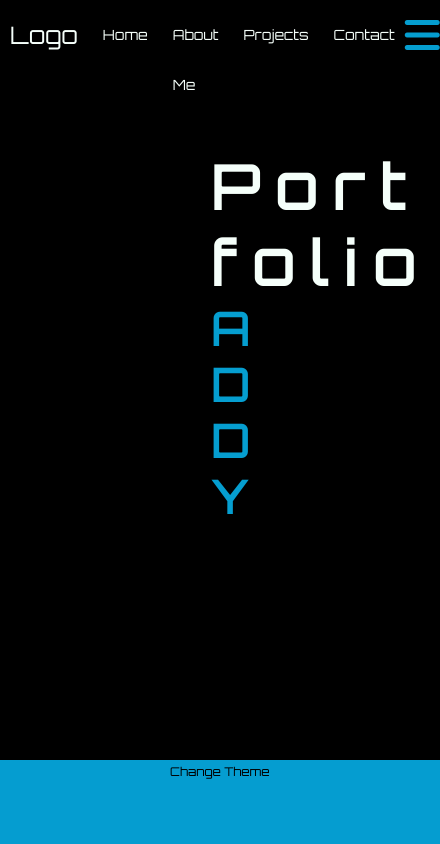
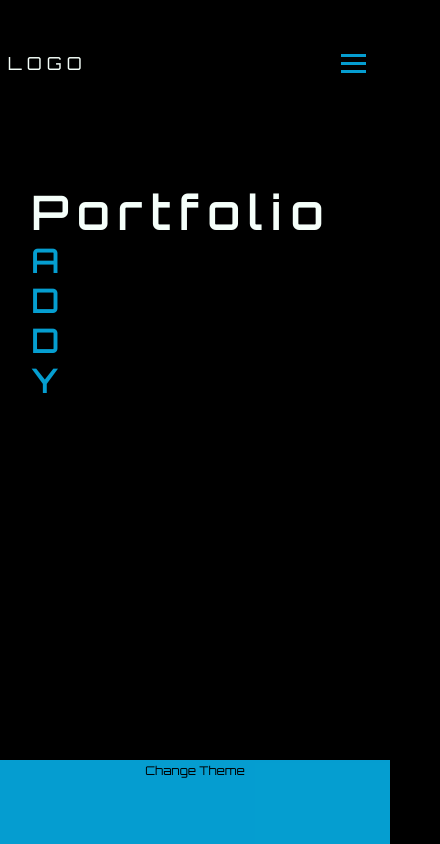
Before and after one commit to Paddyaa5/portfolio, a plain HTML site: page index.html in a window 390 px wide. Shown: the whole page, 440 px wide, since content can reach past the window. Drawn offline with Linux system fonts and the light colour scheme.

Commit message:
navbar re-sizing complete - Added new menu animations

```diff
--- a/app.js
+++ b/app.js
@@ -1,3 +1,18 @@
-const drop = () => {
+const navSlide = () => {
+    const menu = document.querySelector('.menu');
+    const nav = document.querySelector('.links');
+    const links = document.querySelectorAll('.links li');
 
+    menu.addEventListener('click', () => {
+        nav.classList.toggle('linksActive')
+        links.forEach ((link, index) => {
+            if(link.style.animation){
+                link.style.animation = ''
+            } else {
+                link.style.animation = `linkFade 0.5s ease forwards ${index / 7+.5}s`;
+            }
+        });
+        menu.classList.toggle('exit');
+    });
 }
+navSlide();
--- a/index.html
+++ b/index.html
@@ -5,24 +5,27 @@
     <meta name="viewport" content="width=device-width, initial-scale=1.0">
     <title>Paddy Anderson Portfolio</title>
     <link rel="stylesheet" type="text/css" href="style.css">
-    <script src="https://kit.fontawesome.com/9013eaf28d.js" crossorigin="anonymous"></script>
 </head>
 <body>
     <div class="grid">
-        <header>
-            <div class="logo">Logo</div>
+        <div class="header">
             <nav>
-                <ul>
-                    <li><a href="">Home</a></li>
-                    <li><a href="">About Me</a></li>
-                    <li><a href="projects.html">Projects</a></li>
-                    <li><a href="">Contact</a></li>
+                <div class="logo">Logo</div>
+                <ul class="links">
+                    <li><a href="#"></a>Home</li>
+                    <li><a href="#"></a>About Me</li>
+                    <li><a href="projects.html"></a>Projects</li>
+                    <li><a href="#"></a>Contact</li>
                 </ul>
+                <div class="menu">
+                    <div class="line1"></div>
+                    <div class="line2"></div>
+                    <div class="line3"></div>
+                </div>
             </nav>
-            <div class="menuTog"><i class="fas fa-bars"></i></div>
-        </header>
+        </div>
         <div class="main">
-            <h1>P o  r  t  f  o  l  i  o <br>
+            <h1>Portfolio<br>
                 <p id="a">A</p>
                 <p id="d1">D</p>
                 <p id="d2">D</p>
--- a/style.css
+++ b/style.css
@@ -3,90 +3,76 @@
 *{
     margin: 0;
     padding: 0;
+    box-sizing: border-box;
+    font-family: 'Orbitron', sans-serif;
 }
 body{
     background: black;
-    font-family: 'Orbitron', sans-serif;
 }
 .grid {
     display: grid;
     height: 100vh;
     grid-template-columns: 1fr;
-    grid-template-rows: 15% 75% 10%;
+    grid-template-rows: 15vh 75vh 10vh;
     grid-template-areas: "Header" "Main" "Footer";
 }
-header{
+.header{
     grid-area: Header;
     width: 100%;
+}
+nav{
     display: flex;
+    justify-content: space-between;
+    align-items: center;
+    min-height: 15vh;
+    margin-left: 2%;
 }
-header .logo{
+.logo{
     color: mintcream;
-    line-height: 50px;
-    font-size: 24px;
-    float: left;
-    margin-top: 10px;
-    margin-left: 10px;
+    text-transform: uppercase;
+    letter-spacing: 5px;
+    font-size: 18px;
 }
-header nav{
-    width: 85%;
-    margin-right: 10px;
+.links{
+    display: flex;
+    justify-content: space-around;
+    width: 45%;
+    margin-right: 5%;
 }
-
-header nav ul{
-    float: right;
-    margin-top: 10px;
-    padding: 0;
-    display: flex;
+.links li{
+    list-style: none;
+    text-decoration: none;
+    color: mintcream;
+    font-size: 12px;
+    font-weight: bold;
+    letter-spacing: 3px;
+    cursor: pointer;
 }
-header nav ul li{
-    list-style-type: none;
-    padding-left: 20px;
-    margin-left: 5px;
+.menu{
+    display: none;
+    cursor: pointer;
 }
-header nav ul li a{
-    color: mintcream;
-    line-height: 50px;
-    font-size: 14px;
-    text-decoration: none;
+.menu div{
+    width: 25px;
+    height: 3px;
+    background-color: rgba(6, 187, 247, 0.842);
+    margin: 5px;
+    transition: all 0.3s;
 }
-#projects{
-    display: none;
-}
-
-.menuTog{
-    color:rgba(6, 187, 247, 0.842);
-    float: right;
-    line-height: 50px;
-    font-size: 40px;
-    cursor: pointer;
-    margin-top: 10px;
-}
-
 .main {
     grid-area: Main;
 }
 h1{
-    font-family: 'Orbitron', sans-serif;
     color: mintcream;
     font-size: 60px;
-    margin-left: 25vh;
+    margin-left: 10%;
     margin-top: 5%;
+    letter-spacing: 18px;
 }
 #a, #d1, #d2, #y {
-    font-family: 'Orbitron', sans-serif;
     color: rgba(6, 187, 247, 0.842);
     font-size: 45px;
 }
-/* h1{
-    animation-name: rotation;
-    animation-duration: 3s;
-    animation-delay: 1s;
-}
-@keyframes rotation {
-    from {transform: rotate(0deg);}
-    to {transform: rotate(359deg);}
-} */
 #a:hover{
     color: teal;
 }
@@ -121,3 +107,88 @@ h1{
     color: mintcream;
     text-align: center;
 }
+
+
+
+/* For screen sizing */
+
+@media screen and (max-width: 1024px){
+    .links{
+        display: flex;
+        justify-content: space-around;
+        width: 75%;
+        margin-right: 5%;
+    }
+    h1{
+        font-size: 50px;
+        margin-left: 12%;
+        margin-top: 10%;
+        letter-spacing: 14px;
+    }
+    #a, #d1, #d2, #y {
+        font-size: 35px;
+    }
+}
+@media screen and (max-width: 768px){
+    h1{
+        font-size: 45px;
+        margin-left: 8%;
+        margin-top: 15%;
+        letter-spacing: 10px;
+    }
+    #a, #d1, #d2, #y {
+        font-size: 32px;
+    }
+    body{
+        overflow-x: hidden;
+    }
+    .links{
+        position: fixed;
+        right: 0px;
+        height: 75vh;
+        top: 15vh;
+        background-color: black;
+        display: flex;
+        flex-direction: column;
+        align-items: center;
+        width: 30%;
+        margin-right: 0%;
+        transform: translateX(100%);
+    }
+    .menu{
+        display: block;
+        margin-right: 5%;
+    }
+    .links li{
+        opacity: 0;
+    }
+}
+
+
+
+/* For animations */
+
+.linksActive{
+    transform: translateX(0%);
+    transition: transform 0.5s ease-in;
+}
+@keyframes linkFade{
+    from{
+        opacity: 0;
+        transform: translateX(50px);
+    }
+    to{
+        opacity: 1;
+        transform: translateX(0px);
+    }
+
+}
+.exit .line1{
+    transform: rotate(-45deg) translate(-5px, 6px);
+}
+.exit .line2{
+    opacity: 0;
+}
+.exit .line3{
+    transform: rotate(45deg) translate(-5px, -6px);
+}
```
Also changed, not shown: 1 other file.
